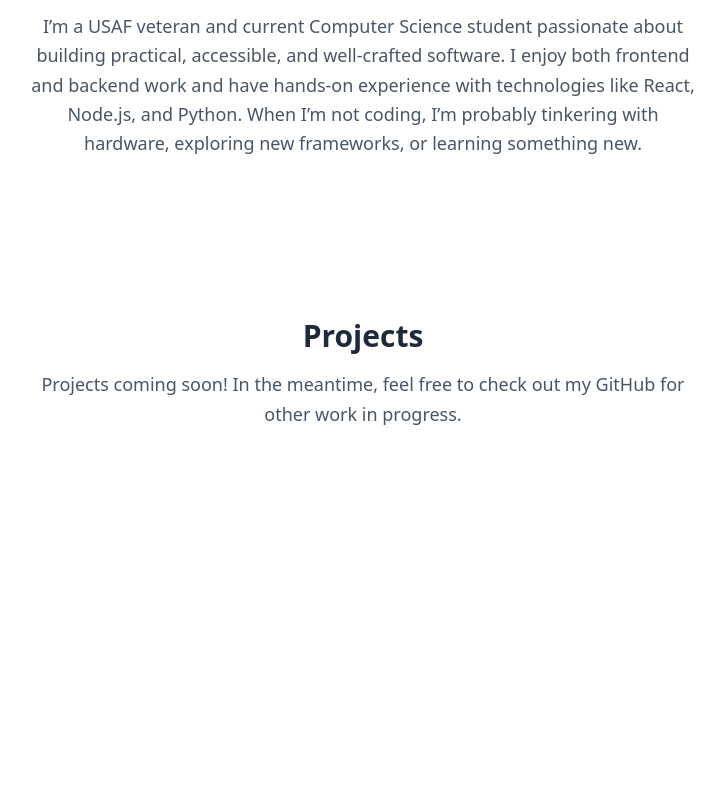
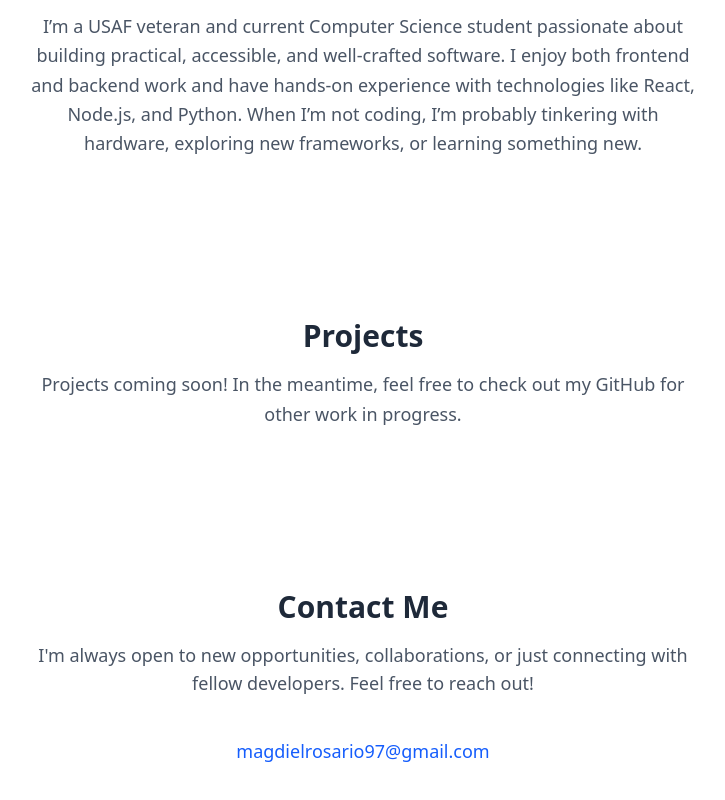
Before and after one commit to magdielrosario97/portfolio, a React app: page / in a window 1280 px wide. Shown: the part 920-1720 px from the top of the page, without its empty margins (277-1002 px from the left). Before the commit the page ends 1429 px from the top, so only its background shows below. Built offline with nearby package versions, Linux system fonts and the light colour scheme; the HTML template or start-up script is replaced by a standard one.

Commit message:
Add Contact section with email link

```diff
--- a/src/App.jsx
+++ b/src/App.jsx
@@ -1,6 +1,7 @@
 import Hero from "./components/Hero";
 import Projects from "./components/Projects";
 import About from "./components/About";
+import Contact from "./components/Contact";
 
 function App() {
    return (
@@ -8,6 +9,7 @@ function App() {
          <Hero />
          <About />
          <Projects />
+         <Contact />
       </main>
    );
 }
--- /dev/null
+++ b/src/components/Contact.jsx
@@ -0,0 +1,21 @@
+import React from "react";
+
+const Contact = () => {
+   return (
+      <section id="contact" className="py-20 bg-white text-center px-4">
+         <h2 className="text-3xl font-bold text-gray-800 mb-4">Contact Me</h2>
+         <p className="max-w-2xl mx-auto text-gray-600 text-lg mb-6">
+            I'm always open to new opportunities, collaborations, or just connecting with fellow developers. Feel free
+            to reach out!
+         </p>
+         <a
+            href="mailto:magdielrosario97@gmail.com"
+            className="inline-block mt-4 text-blue-600 hover:text-blue-800 font-medium text-lg"
+         >
+            magdielrosario97@gmail.com
+         </a>
+      </section>
+   );
+};
+
+export default Contact;
--- a/src/components/Projects.jsx
+++ b/src/components/Projects.jsx
@@ -2,7 +2,7 @@ import React from "react";
 
 const Projects = () => {
    return (
-      <section id="projects" className="py-20 bg-white text-center">
+      <section id="projects" className="py-20 bg-white text-center px-4">
          <h2 className="text-3xl font-bold text-center mb-4 text-gray-800">Projects</h2>
          <p className="max-w-2xl mx-auto text-gray-600 text-lg leading-relaxed">
             Projects coming soon! In the meantime, feel free to check out my GitHub for other work in progress.
```
